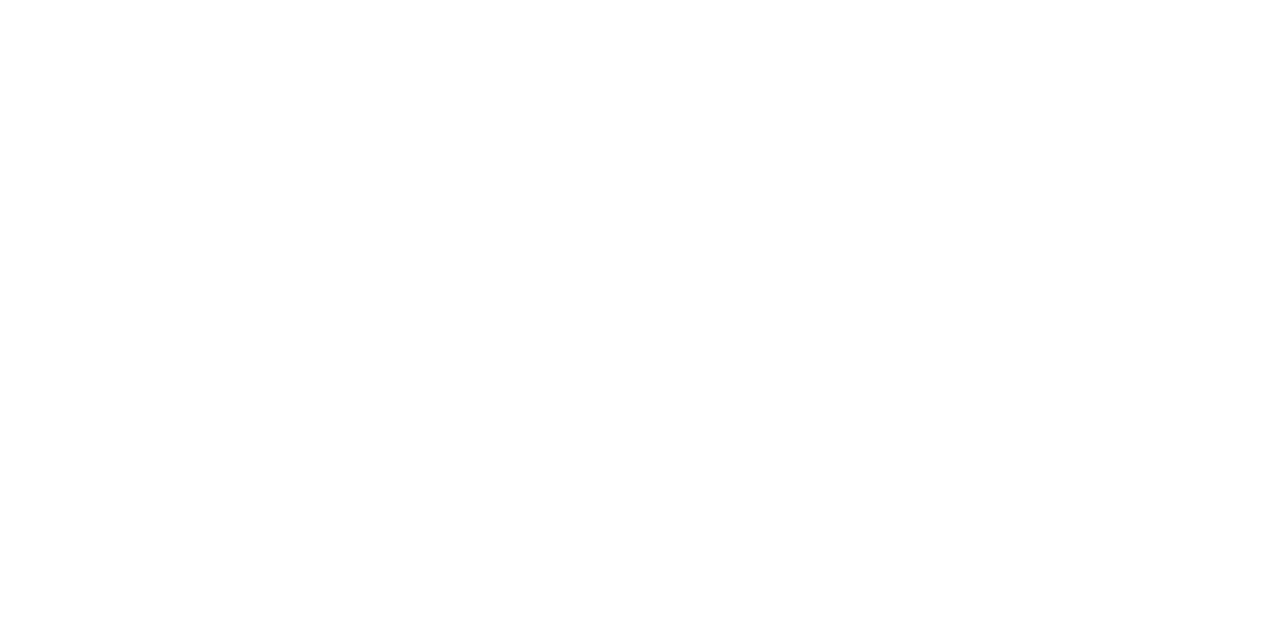
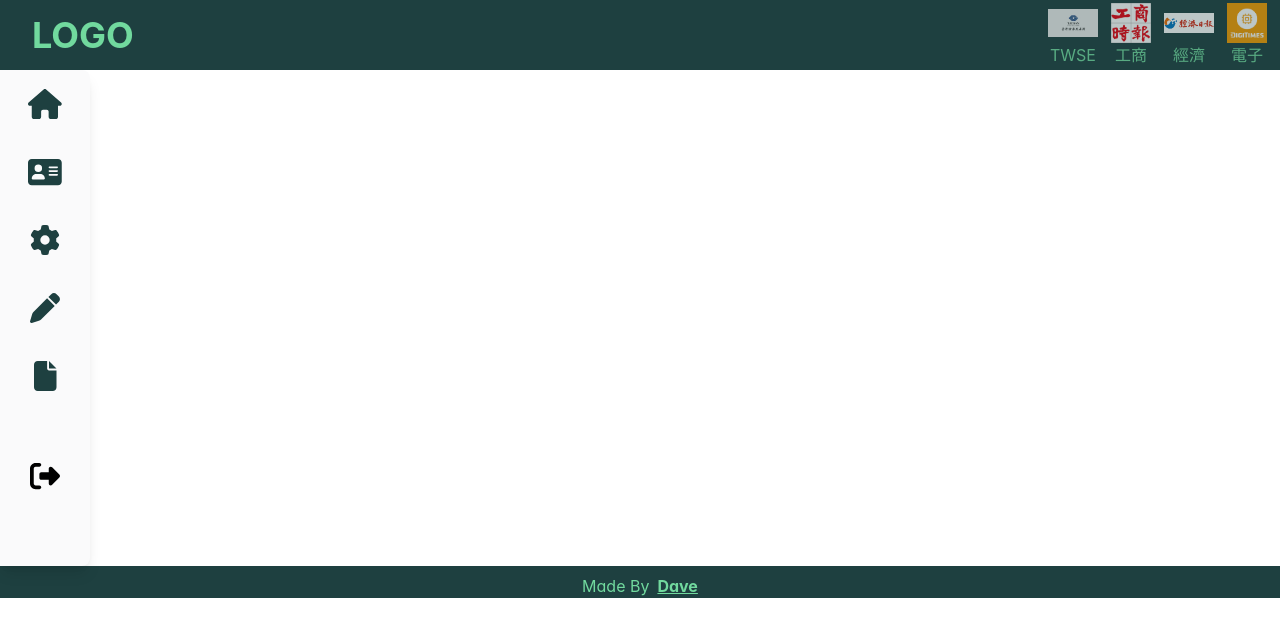
Before and after one commit to davelin18yufan/Stock-report-frontend, a React (Create React App) app: page /stock in a window 1280 px wide. Shown: the top 636 px of the page. Built offline with nearby package versions, Linux system fonts and the light colour scheme.

Commit message:
feat:add MainContextProvider

```diff
--- a/src/components/Header.jsx
+++ b/src/components/Header.jsx
@@ -1,6 +1,8 @@
 import { FontAwesomeIcon } from '@fortawesome/react-fontawesome'
+import { useMainContext } from '../contexts/AuthContext'
 
-const Header = ({setMenuToggle, menuToggle}) => {
+const Header = () => {
+  const { menuToggle, setMenuToggle} = useMainContext()
   return(
     <header className="bg-dark-green text-light-green h-[70px] flex justify-between items-center">
       <h5 className="text-light-green text-4xl font-bold pl-8">
--- a/src/components/MainContainer.jsx
+++ b/src/components/MainContainer.jsx
@@ -1,4 +1,5 @@
 export const MainContainer = ({children}) => {
+
   return(
     <div className="mx-auto xl:container">
       {children}
--- a/src/components/Navbar.jsx
+++ b/src/components/Navbar.jsx
@@ -2,10 +2,13 @@ import { FontAwesomeIcon } from '@fortawesome/react-fontawesome'
 import Modal from "../components/Modal"
 import { useState } from "react"
 import Tooltip from '@mui/material/Tooltip';
+import { useMainContext } from "../contexts/AuthContext"
 
-const Navbar = ({menuToggle, setMenuToggle}) => {
+const Navbar = () => {
   const [open, setOpen] = useState(false)
   const [modalOpened, setModalOpened] = useState(null)
+  const { menuToggle, setMenuToggle } = useMainContext()
+
   return (
     <nav className={`${menuToggle ? "scale-x-1" : "scale-x-0"}
       sm:static sm:transform-none text-3xl space-y-16 shadow-lg navToggle bg-light-green sm:bg-[#FAFAFB]`}
--- /dev/null
+++ b/src/contexts/AuthContext.jsx
@@ -0,0 +1,18 @@
+import { createContext, useContext,  useState } from "react"
+
+export const MainContext = createContext(null)
+export function useMainContext() {
+  return useContext(MainContext)
+}
+
+
+export const MainContextProvider = ({children}) => {
+  const [menuToggle, setMenuToggle] = useState(false)
+
+
+  return <>
+        <MainContext.Provider value={{menuToggle, setMenuToggle} }>
+            { children }
+        </MainContext.Provider>
+    </>
+}
--- a/src/pages/main/index.jsx
+++ b/src/pages/main/index.jsx
@@ -3,20 +3,17 @@ import Header from "../../components/Header"
 import Footer from "../../components/Footer"
 import { MainContainer } from "../../components/MainContainer"
 import { MainSector, Side } from "./component"
+import { MainContextProvider } from "../../contexts/AuthContext"
 import React, { useState } from 'react'
 
 const MainPage = () => {
-  const [menuToggle, setMenuToggle] = useState(false)
   const [currentTab, setCurrentTab] = useState("post")
-
   return (
+    <MainContextProvider>
       <MainContainer>
-      <Header setMenuToggle={setMenuToggle} menuToggle={menuToggle} />
+        <Header  />
         <div className="h-full flex flex-col sm:flex-row ">
-        <Navbar
-          menuToggle={menuToggle}
-          setMenuToggle={setMenuToggle}
-        />
+          <Navbar />
           <div className="sm:flex sm:flex-col lg:flex-row">
             <MainSector currentTab={currentTab} setCurrentTab={setCurrentTab}/>
             <Side currentTab={currentTab}/>
@@ -24,6 +21,7 @@ const MainPage = () => {
         </div>
         <Footer />
       </MainContainer>
+    </MainContextProvider>
   )
 }
 
--- a/src/pages/stock/index.jsx
+++ b/src/pages/stock/index.jsx
@@ -1,8 +1,20 @@
+import { MainContainer } from "../../components/MainContainer"
+import Footer from "../../components/Footer"
+import Header from "../../components/Header"
+import Navbar from "../../components/Navbar"
+import { MainContextProvider } from "../../contexts/AuthContext"
+
 const StockPage = () => {
   return(
-    <div>
-
-    </div>
+    <MainContextProvider>
+      <MainContainer>
+        <Header />
+        <div className="h-full flex flex-col sm:flex-row ">
+          <Navbar />
+        </div>
+        <Footer />
+      </MainContainer>
+    </MainContextProvider>
   )
 }
 
```
Lines whose indentation alone changed are shown as unchanged.
